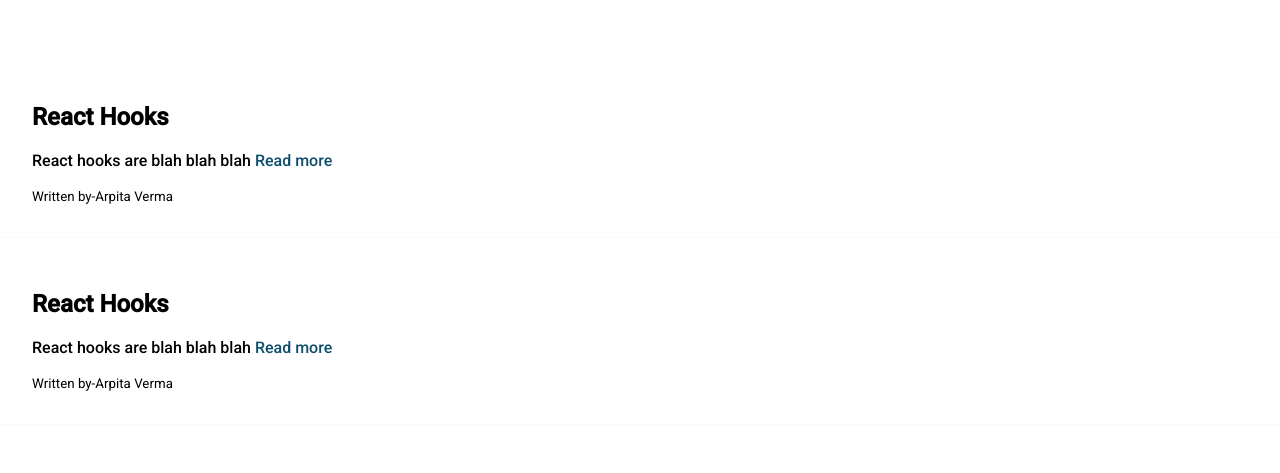
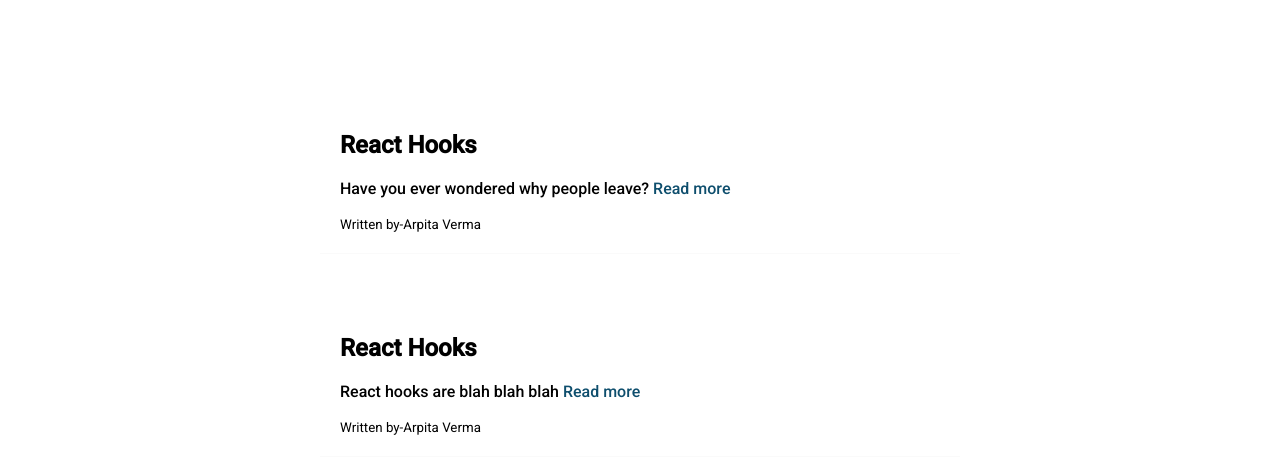
Before and after one commit to ArpitaV13/Neogcamp-Portfolio, a plain HTML site: page blogs.html in a window 1280 px wide. Shown: the part 197-670 px from the top of the page. Drawn offline with Linux system fonts and the light colour scheme.

Commit message:
modifications

```diff
--- a/blogs.html
+++ b/blogs.html
@@ -34,7 +34,7 @@
      <div class="blogs-preview">
 
          <h2>React Hooks</h2>
-         <p>React hooks are blah blah blah   <a href="">Read more</a></p>
+         <p> Have you ever wondered why people leave?  <a href="https://medium.com/@arpitaverma9657/overthinking-young-adults-c65a49ae89ce">Read more</a></p>
          <small>Written by-Arpita Verma</small>
 
 
--- a/style.css
+++ b/style.css
@@ -138,9 +138,14 @@ ul{
     list-style-type: none;
 }
 .blogs-preview{
-    margin:50px,0;
     border-bottom: 1px solid #fafafa;
     padding:2rem;
+    max-width:600px;
+    margin : 40px auto;
+    padding:20px;
+
+
+
   }
   .blogs-preview:hover{
     box-shadow:1px 3px 5px rgba(0,0,0,1);
```
Also changed, not shown: projects.html (+8 -8 lines).
